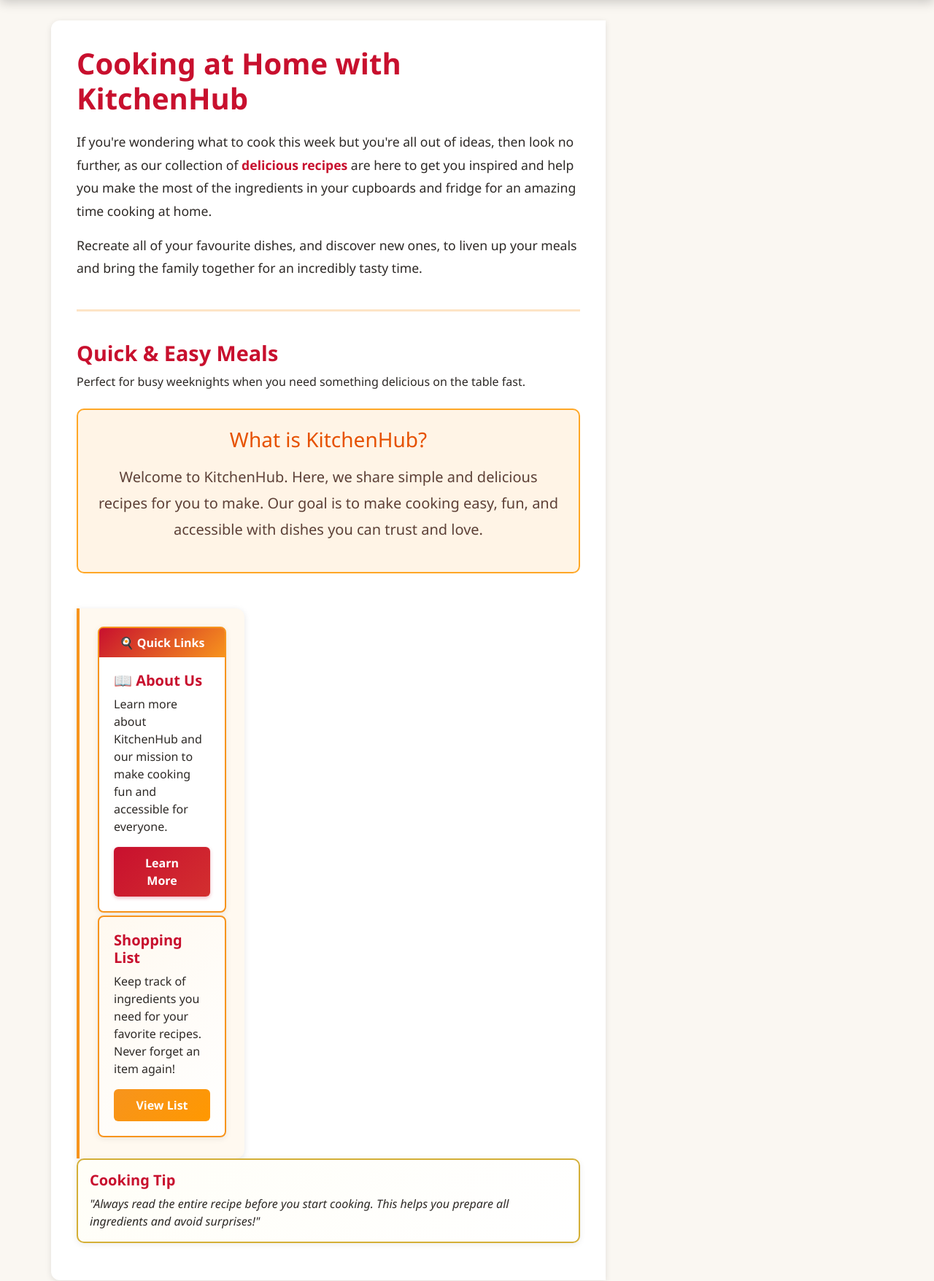
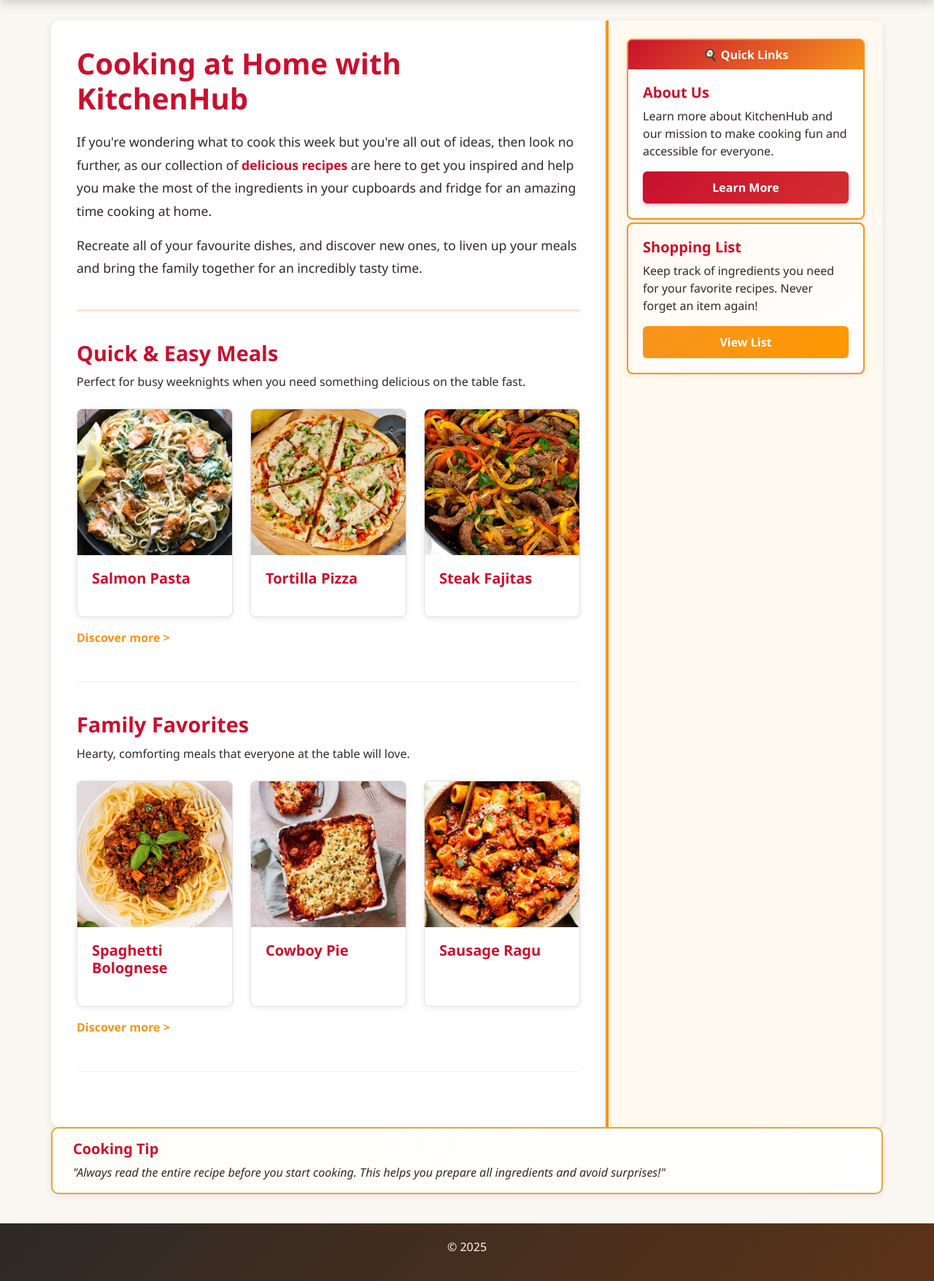
Before and after one commit to DaianaPopa/Food-RecipeManager--efssdProject-, a Flask app: page / in a window 1280 px wide. Shown: the part 80-1836 px from the top of the page at 73% size. Run offline with Flask 3, Linux system fonts and the light colour scheme; some libraries are stand-ins or nearby versions.

Commit message:
create family favourite section on home page

```diff
--- a/templates/base.html
+++ b/templates/base.html
@@ -81,7 +81,7 @@
                         🍳 Quick Links
                     </div>
                     <div class="card-body">
-                        <h5 class="card-title" style="color: #c8102e;">📖 About Us</h5>
+                        <h5 class="card-title" style="color: #c8102e;"> About Us</h5>
                         <p class="card-text" style="color: #2d2926;">Learn more about KitchenHub and our mission to make cooking fun and accessible for everyone.</p>
                         <a href="/about" class="btn green-btn w-100">Learn More</a>
                     </div>
--- a/templates/home.html
+++ b/templates/home.html
@@ -30,11 +30,105 @@
             Perfect for busy weeknights when you need something delicious on the table fast.
         </p>
 
-    <div class="lead mb-4"style="background-color: #fff4e6; border: 2px solid #ffa726; border-radius: 10px;">
-        <div class="card-body p-4">
-            <h3 class="text-center mb-3" style="color: #e65100;">What is KitchenHub?</h3>
-        <p class="lead text-center" style="line-height: 1.8; color: #5d4037;">
-          Welcome to <strong>KitchenHub</strong>. Here, we share simple and delicious recipes for you to make. Our goal is to make cooking easy, fun, and accessible with dishes you can trust and love.</p>
+        <!-- Recipe grid - 3 columns -->
+        <div class="row g-4 mb-3">
+
+            <!-- Recipe 1 -->
+            <div class="col-md-4">
+                <div class="card h-100" style="border: 1px solid #e0e0e0; border-radius: 8px; overflow: hidden;">
+                    <img src="/static/uploads/salmon_pasta.jpg" class="card-img-top" alt="Salmon Pasta" style="height: 200px; object-fit: cover;">
+                    <div class="card-body" style="padding: 20px;">
+                        <h5 style="color: #c8102e; font-weight: bold; margin-bottom: 0;">
+                            <a href="/recipes" style="color: #c8102e; text-decoration: none;">Salmon Pasta</a>
+                        </h5>
+                    </div>
+                </div>
+            </div>
+                 <!-- Recipe 2 -->
+            <div class="col-md-4">
+                <div class="card h-100" style="border: 1px solid #e0e0e0; border-radius: 8px; overflow: hidden;">
+                    <img src="/static/uploads/tortilla_pizza.jpg" class="card-img-top" alt="Tortilla Pizza" style="height: 200px; object-fit: cover;">
+                    <div class="card-body" style="padding: 20px;">
+                        <h5 style="color: #c8102e; font-weight: bold; margin-bottom: 0;">
+                            <a href="/recipes" style="color: #c8102e; text-decoration: none;">Tortilla Pizza</a>
+                        </h5>
+                    </div>
+                </div>
+            </div>
+
+            <!-- Recipe 3 -->
+            <div class="col-md-4">
+                <div class="card h-100" style="border: 1px solid #e0e0e0; border-radius: 8px; overflow: hidden;">
+                    <img src="/static/uploads/steak_fajitas.jpg" class="card-img-top" alt="Steak Fajitas" style="height: 200px; object-fit: cover;">
+                    <div class="card-body" style="padding: 20px;">
+                        <h5 style="color: #c8102e; font-weight: bold; margin-bottom: 0;">
+                            <a href="/recipes" style="color: #c8102e; text-decoration: none;">Steak Fajitas</a>
+                        </h5>
+                    </div>
+                </div>
+            </div>
+
         </div>
+
+        <!-- Discover more link -->
+        <a href="/recipes" style="color: #f7941d; font-weight: 600; font-size: 1rem; text-decoration: none;">
+            Discover more &gt;
+        </a>
     </div>
+
+<hr style="border-top: 2px solid #e0e0e0; margin-bottom: 40px;">
+
+    <!-- SECTION 2: Family Favorites -->
+    <div class="mb-5">
+        <h2 style="color: #c8102e; font-weight: bold; font-size: 1.8rem; margin-bottom: 10px;">
+            Family Favorites
+        </h2>
+        <p style="color: #2d2926; margin-bottom: 25px;">
+            Hearty, comforting meals that everyone at the table will love.
+        </p>
+
+        <div class="row g-4 mb-3">
+
+            <div class="col-md-4">
+                <div class="card h-100" style="border: 1px solid #e0e0e0; border-radius: 8px; overflow: hidden;">
+                    <img src="/static/uploads/spaghetti_bolognese.jpg" class="card-img-top" alt="Spaghetti Bolognese" style="height: 200px; object-fit: cover;">
+                    <div class="card-body" style="padding: 20px;">
+                        <h5 style="color: #c8102e; font-weight: bold; margin-bottom: 0;">
+                            <a href="/recipes" style="color: #c8102e; text-decoration: none;">Spaghetti Bolognese</a>
+                        </h5>
+                    </div>
+                </div>
+            </div>
+
+            <div class="col-md-4">
+                <div class="card h-100" style="border: 1px solid #e0e0e0; border-radius: 8px; overflow: hidden;">
+                    <img src="/static/uploads/cowboy_pie.jpg" class="card-img-top" alt="Cowboy Pie" style="height: 200px; object-fit: cover;">
+                    <div class="card-body" style="padding: 20px;">
+                        <h5 style="color: #c8102e; font-weight: bold; margin-bottom: 0;">
+                            <a href="/recipes" style="color: #c8102e; text-decoration: none;">Cowboy Pie</a>
+                        </h5>
+                    </div>
+                </div>
+            </div>
+
+            <div class="col-md-4">
+                <div class="card h-100" style="border: 1px solid #e0e0e0; border-radius: 8px; overflow: hidden;">
+                    <img src="/static/uploads/sausage_ragu.jpg" class="card-img-top" alt="Sausage Ragu" style="height: 200px; object-fit: cover;">
+                    <div class="card-body" style="padding: 20px;">
+                        <h5 style="color: #c8102e; font-weight: bold; margin-bottom: 0;">
+                            <a href="/recipes" style="color: #c8102e; text-decoration: none;">Sausage Ragu</a>
+                        </h5>
+                    </div>
+                </div>
+            </div>
+
+        </div>
+
+        <a href="/recipes" style="color: #f7941d; font-weight: 600; font-size: 1rem; text-decoration: none;">
+            Discover more &gt;
+        </a>
+    </div>
+
+    <hr style="border-top: 2px solid #e0e0e0; margin-bottom: 40px;">
+
 {% endblock %}
```
